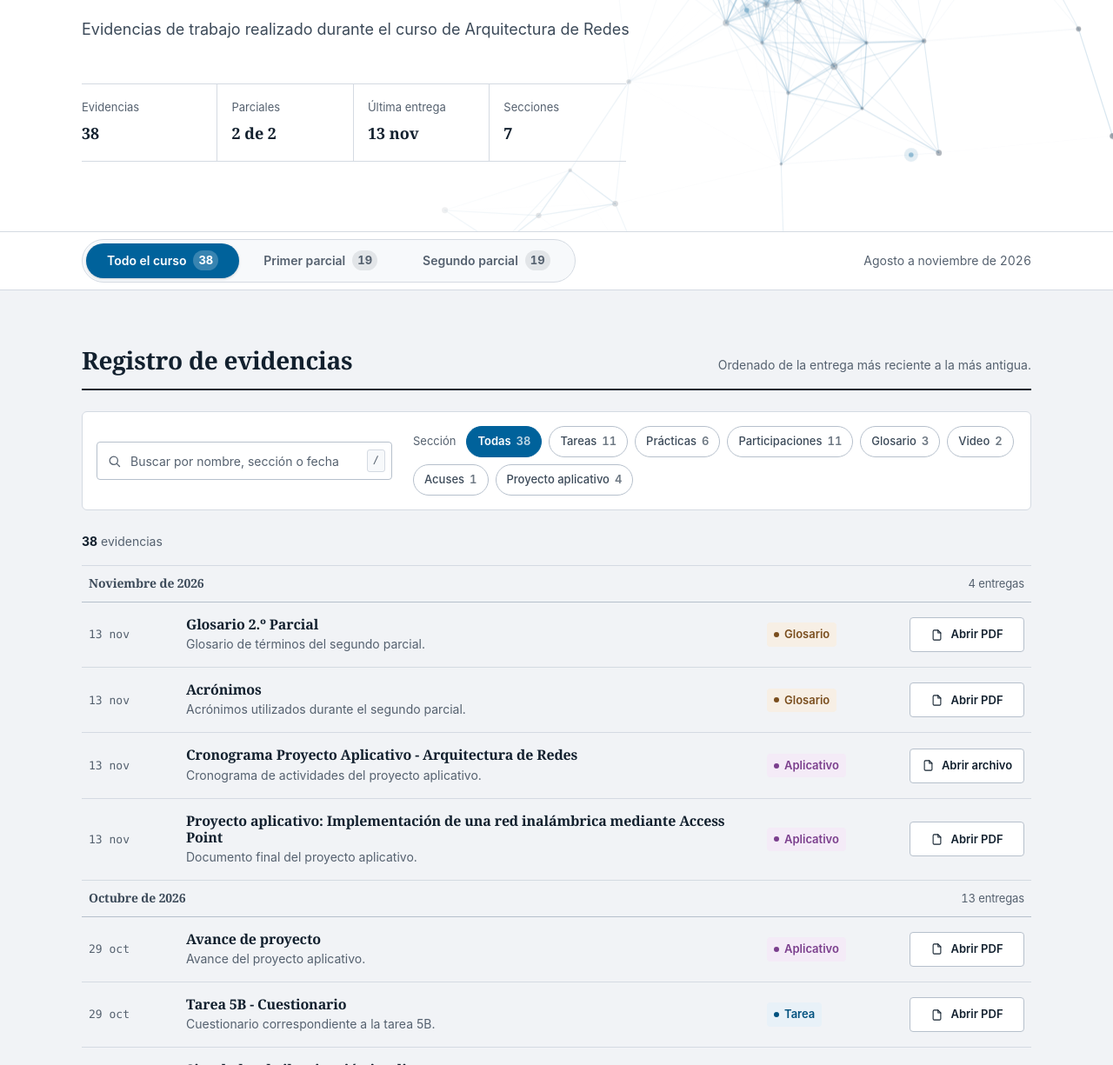
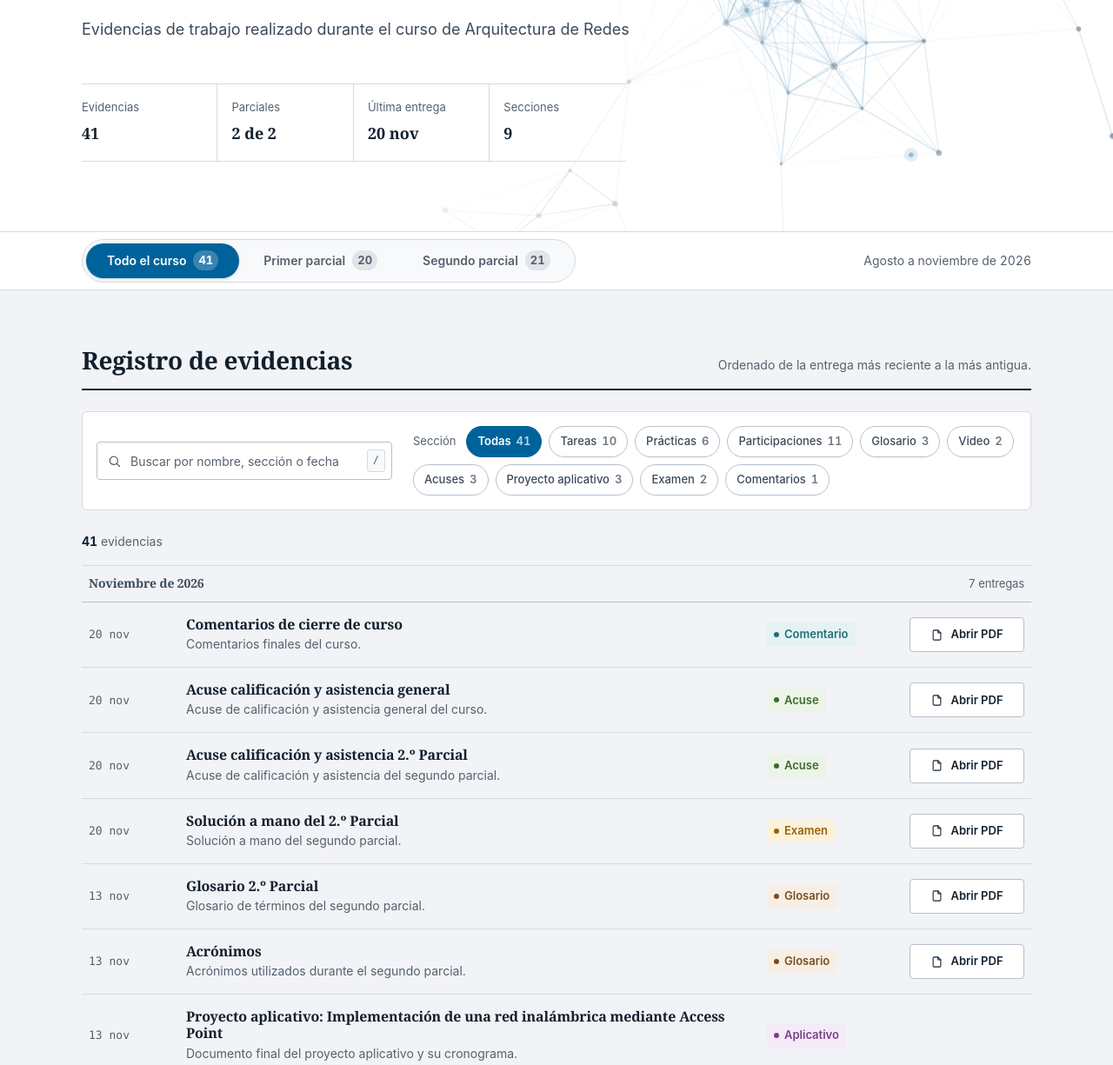
Before and after one commit to abimael10r-dotcom/Portafolio-Arquitectura-de-Redes---Abimael-Reyes-Gonzalez, a plain HTML site: page index.html in a window 1280 px wide. Shown: the part 360-1585 px from the top of the page at 87% size. Drawn offline with Linux system fonts and the light colour scheme; animation ran at ten frames a second.

Commit message:
Act 1 Parte 3

```diff
--- a/estilos.css
+++ b/estilos.css
@@ -36,6 +36,8 @@
     --c-proyecto:      #8e1729;  --c-proyecto-bg:      #f8eaec;
     --c-acuse:         #3d6b2c;  --c-acuse-bg:         #ebf4e6;
     --c-aplicativo:    #7b3f8d;  --c-aplicativo-bg:    #f4ebf7;
+    --c-examen:        #9a6200;  --c-examen-bg:        #fbf1dc;
+    --c-comentario:    #1f6f78;  --c-comentario-bg:    #e4f2f3;
 
     /* Tipografía */
     --serif: Georgia, "Iowan Old Style", "Times New Roman", Times, serif;
@@ -88,6 +90,8 @@
     --c-proyecto:      #ef8a99;  --c-proyecto-bg:      #33191f;
     --c-acuse:         #a3d68c;  --c-acuse-bg:         #1a2b14;
     --c-aplicativo:    #d5a6e6;  --c-aplicativo-bg:    #2b1a33;
+    --c-examen:        #e8c36a;  --c-examen-bg:        #2e2410;
+    --c-comentario:    #7fd0d8;  --c-comentario-bg:    #12292c;
 
     --shadow-dialog: 0 18px 48px rgba(0, 0, 0, .6);
     color-scheme: dark;
@@ -753,6 +757,8 @@ button { cursor: pointer; }
 .et-proyecto      { --et-fg: var(--c-proyecto);      --et-bg: var(--c-proyecto-bg); }
 .et-acuse         { --et-fg: var(--c-acuse);         --et-bg: var(--c-acuse-bg); }
 .et-aplicativo    { --et-fg: var(--c-aplicativo);    --et-bg: var(--c-aplicativo-bg); }
+.et-examen { --et-fg: var(--c-examen); --et-bg: var(--c-examen-bg); }
+.et-comentario { --et-fg: var(--c-comentario); --et-bg: var(--c-comentario-bg); }
 
 .abrir {
     display: inline-flex;
@@ -941,6 +947,8 @@ button { cursor: pointer; }
 .m-proyecto      { --et-fg: var(--c-proyecto);      --et-bg: var(--c-proyecto-bg); }
 .m-acuse         { --et-fg: var(--c-acuse);         --et-bg: var(--c-acuse-bg); }
 .m-aplicativo    { --et-fg: var(--c-aplicativo);    --et-bg: var(--c-aplicativo-bg); }
+.m-examen { --et-fg: var(--c-examen); --et-bg: var(--c-examen-bg); }
+.m-comentario { --et-fg: var(--c-comentario); --et-bg: var(--c-comentario-bg); }
 
 @media (prefers-reduced-motion: reduce) {
     .barra-tramo, .metrica-pista i { animation: none; }
--- a/index.html
+++ b/index.html
@@ -76,7 +76,7 @@
         <dl class="ficha-datos">
             <div>
                 <dt>Evidencias</dt>
-                <dd id="totalEvidencias">37</dd>
+                <dd id="totalEvidencias">41</dd>
             </div>
             <div>
                 <dt>Parciales</dt>
@@ -84,11 +84,11 @@
             </div>
             <div>
                 <dt>Última entrega</dt>
-                <dd id="ultimaEntrega">13 nov</dd>
+                <dd id="ultimaEntrega">20 nov</dd>
             </div>
             <div>
                 <dt>Secciones</dt>
-                <dd id="totalSecciones">7</dd>
+                <dd id="totalSecciones">9</dd>
             </div>
         </dl>
     </div>
@@ -99,13 +99,13 @@
     <div class="contenedor parciales-fila">
         <div class="parciales-grupo" id="grupoParciales" role="group" aria-label="Elegir parcial">
             <button class="pestana" type="button" data-parcial="todos" aria-pressed="true">
-                Todo el curso <b>37</b>
+                Todo el curso <b>41</b>
             </button>
             <button class="pestana" type="button" data-parcial="primer" aria-pressed="false">
-                Primer parcial <b>19</b>
+                Primer parcial <b>20</b>
             </button>
             <button class="pestana" type="button" data-parcial="segundo" aria-pressed="false">
-                Segundo parcial <b>18</b>
+                Segundo parcial <b>21</b>
             </button>
         </div>
         <p class="parciales-nota" id="notaParcial">Agosto a noviembre de 2026</p>
--- a/script.js
+++ b/script.js
@@ -11,10 +11,16 @@
 /* ---------- 1. Datos ---------- */
 
 const evidencias = [
+    { fecha:"2026-11-20", fechaTexto:"20 de noviembre", titulo:"Comentarios de cierre de curso", categoria:"comentario", parcial:"segundo", descripcion:"Comentarios finales del curso.", archivo:"archivos/segundo-parcial/Comentario/Comentarios de cierre de curso.pdf" },
+    { fecha:"2026-11-20", fechaTexto:"20 de noviembre", titulo:"Acuse calificación y asistencia general", categoria:"acuse", parcial:"segundo", descripcion:"Acuse de calificación y asistencia general del curso.", archivo:"archivos/segundo-parcial/Acuses/Acuse calificación y asistencia general - Abimael Reyes Gonzalez.pdf" },
+    { fecha:"2026-11-20", fechaTexto:"20 de noviembre", titulo:"Acuse calificación y asistencia 2.º Parcial", categoria:"acuse", parcial:"segundo", descripcion:"Acuse de calificación y asistencia del segundo parcial.", archivo:"archivos/segundo-parcial/Acuses/Acuse calificación y asistencia 2º Parcial – Abimael Reyes Gonzalez.pdf" },
+    { fecha:"2026-11-20", fechaTexto:"20 de noviembre", titulo:"Solución a mano del 2.º Parcial", categoria:"examen", parcial:"segundo", descripcion:"Solución a mano del segundo parcial.", archivo:"archivos/segundo-parcial/Examen/Solución a mano del 2º Parcial - Abimael Reyes Gonzalez.pdf" },
     { fecha:"2026-11-13", fechaTexto:"13 de noviembre", titulo:"Glosario 2.º Parcial", categoria:"glosario", parcial:"segundo", descripcion:"Glosario de términos del segundo parcial.", archivo:"archivos/segundo-parcial/Glosario/Glosario 2º Parcial - Abimael Reyes Gonzalez.pdf" },
     { fecha:"2026-11-13", fechaTexto:"13 de noviembre", titulo:"Acrónimos", categoria:"glosario", parcial:"segundo", descripcion:"Acrónimos utilizados durante el segundo parcial.", archivo:"archivos/segundo-parcial/Acronimos/Acrónimos  -  Abimael Reyes Gonzalez.pdf" },
-    { fecha:"2026-11-13", fechaTexto:"13 de noviembre", titulo:"Cronograma Proyecto Aplicativo - Arquitectura de Redes", categoria:"aplicativo", parcial:"segundo", descripcion:"Cronograma de actividades del proyecto aplicativo.", archivo:"archivos/segundo-parcial/Proyecto Aplicativo/Cronograma Proyecto Aplicativo - Arquitectura de Redes.xlsx" },
-    { fecha:"2026-11-13", fechaTexto:"13 de noviembre", titulo:"Proyecto aplicativo: Implementación de una red inalámbrica mediante Access Point", categoria:"aplicativo", parcial:"segundo", descripcion:"Documento final del proyecto aplicativo.", archivo:"archivos/segundo-parcial/Proyecto Aplicativo/Implementación de una red inalámbrica mediante Access Point.pdf" },
+    { fecha:"2026-11-13", fechaTexto:"13 de noviembre", titulo:"Proyecto aplicativo: Implementación de una red inalámbrica mediante Access Point", categoria:"aplicativo", parcial:"segundo", descripcion:"Documento final del proyecto aplicativo y su cronograma.", archivos:[
+            { tipo:"pdf", etiqueta:"Abrir PDF", ruta:"archivos/segundo-parcial/Proyecto Aplicativo/Implementación de una red inalámbrica mediante Access Point.pdf" },
+            { tipo:"otro", etiqueta:"Cronograma (Excel)", ruta:"archivos/segundo-parcial/Proyecto Aplicativo/Cronograma Proyecto Aplicativo - Arquitectura de Redes.xlsx" }
+        ] },
     { fecha:"2026-10-29", fechaTexto:"29 de octubre", titulo:"Avance de proyecto", categoria:"aplicativo", parcial:"segundo", descripcion:"Avance del proyecto aplicativo.", archivo:"archivos/segundo-parcial/Proyecto Aplicativo/avance_de_proyecto.pdf" },
     { fecha:"2026-10-29", fechaTexto:"29 de octubre", titulo:"Tarea 5B - Cuestionario", categoria:"tarea", parcial:"segundo", descripcion:"Cuestionario correspondiente a la tarea 5B.", archivo:"archivos/segundo-parcial/Tareas/Tarea 5B Cuestionario - Abimael Reyes Gonzalez.pdf" },
     { fecha:"2026-10-23", fechaTexto:"23 de octubre", titulo:"Simulador de iluminación inteligente", categoria:"tarea", parcial:"segundo", descripcion:"Simulador de domótica con su documento de evidencia.", archivos:[
@@ -43,7 +49,7 @@ const evidencias = [
     { fecha:"2026-10-02", fechaTexto:"2 de octubre", titulo:"Actividad de sesión 2B - Cuestionario", categoria:"participacion", parcial:"segundo", descripcion:"Cuestionario realizado durante la sesión 2B.", archivo:"archivos/segundo-parcial/Participaciones/Actividad de sesión 2B Cuestionario - Abimael Reyes Gonzalez.pdf" },
     { fecha:"2026-10-01", fechaTexto:"1 de octubre", titulo:"Práctica 1B - Diagnóstico del rendimiento de una conexión WAN", categoria:"practica", parcial:"segundo", descripcion:"Diagnóstico del rendimiento de una conexión WAN.", archivo:"archivos/segundo-parcial/Practicas/Práctica 1B Diagnóstico del rendimiento de una conexión WAN.pdf" },
     { fecha:"2026-09-25", fechaTexto:"25 de septiembre", titulo:"Participación Sesión 1B - Velocidad de servicio de Internet", categoria:"participacion", parcial:"segundo", descripcion:"Participación sobre la velocidad del servicio de Internet.", archivo:"archivos/segundo-parcial/Participaciones/Participación Sesión 1B Velocidad de servicio de Internet - Abimael Reyes Gonzalez.pdf" },
-    { fecha:"2026-09-24", fechaTexto:"24 de septiembre", titulo:"T0B Sol 1er parcial", categoria:"tarea", parcial:"segundo", descripcion:"Solución del primer parcial.", archivo:"archivos/segundo-parcial/Tareas/T0B Sol 1er parcial - Abimael Reyes Gonzalez.pdf" },
+    { fecha:"2026-09-24", fechaTexto:"24 de septiembre", titulo:"T0B Sol 1er parcial", categoria:"examen", parcial:"primer", descripcion:"Solución del primer parcial.", archivo:"archivos/primer-parcial/Examen/T0B Sol 1er parcial - Abimael Reyes Gonzalez.pdf" },
     { fecha:"2026-09-18", fechaTexto:"18 de septiembre", titulo:"Acuse de calificación del 1er Parcial", categoria:"acuse", parcial:"primer", descripcion:"Acuse con la calificación del primer parcial.", archivo:"archivos/primer-parcial/Acuse/Acuse de calificación del 1er Parcial.png" },
     { fecha:"2026-09-17", fechaTexto:"17 de septiembre", titulo:"Glosario 1er Parcial - Abimael Reyes Gonzalez", categoria:"glosario", parcial:"primer", descripcion:"Glosario de términos del primer parcial.", archivo:"archivos/primer-parcial/glosario/Glosario 1er Parcial - Abimael Reyes Gonzalez.pdf" },
     { fecha:"2026-09-11", fechaTexto:"11 de septiembre", titulo:"P6 - English Participation - Abimael Reyes González", categoria:"participacion", parcial:"primer", descripcion:"Participación realizada en idioma inglés.", archivo:"archivos/primer-parcial/participaciones/P6 - English Participation - Abimael Reyes Gonzalez.pdf" },
@@ -72,7 +78,9 @@ const categorias = [
     { id:"glosario",      titulo:"Glosario",       singular:"Glosario",      resumen:"Glosarios y acrónimos de los parciales." },
     { id:"proyecto",      titulo:"Video",          singular:"Video",         resumen:"Propuesta y video del artículo en inglés." },
     { id:"acuse",         titulo:"Acuses",         singular:"Acuse",         resumen:"Acuses de calificación y asistencia." },
-    { id:"aplicativo",    titulo:"Proyecto aplicativo", singular:"Aplicativo", resumen:"Documentos del proyecto aplicativo del segundo parcial." }
+    { id:"aplicativo",    titulo:"Proyecto aplicativo", singular:"Aplicativo", resumen:"Documentos del proyecto aplicativo del segundo parcial." },
+    { id:"examen",        titulo:"Examen",         singular:"Examen",        resumen:"Soluciones de los exámenes parciales." },
+    { id:"comentario",    titulo:"Comentarios",    singular:"Comentario",    resumen:"Comentarios de cierre del curso." }
 ];
 
 const MESES = ["enero","febrero","marzo","abril","mayo","junio","julio","agosto","septiembre","octubre","noviembre","diciembre"];
@@ -315,7 +323,10 @@ function actualizarConteos() {
     const base = deParcial();
     $$("#filtrosCategoria .chip b").forEach((b) => {
         const id = b.dataset.total;
-        b.textContent = id === "todas" ? base.length : base.filter((e) => e.categoria === id).length;
+        const n = id === "todas" ? base.length : base.filter((e) => e.categoria === id).length;
+        b.textContent = n;
+        // Una sección sin evidencias en el parcial elegido no se muestra
+        b.closest(".chip").hidden = id !== "todas" && n === 0;
     });
 }
 
@@ -345,7 +356,7 @@ function dibujarTablero() {
 
     const resumen = [
         { cifra: total, etiqueta: "Actividades registradas", destacado: true },
-        { cifra: categorias.length, etiqueta: "Tipos de actividad" },
+        { cifra: categorias.filter((c) => evidencias.some((e) => e.categoria === c.id)).length, etiqueta: "Tipos de actividad" },
         { cifra: documentos, etiqueta: `Documentos, ${videos} video${videos === 1 ? "" : "s"}${audios ? ` y ${audios} audio${audios === 1 ? "" : "s"}` : ""}` },
         { cifra: `${conEntregas}/${parciales.length}`, etiqueta: "Parciales con entregas" }
     ];
@@ -384,7 +395,7 @@ function dibujarTablero() {
 
         const reparto = parciales.map((p) => {
             const k = evidencias.filter((e) => e.categoria === c.id && e.parcial === p.id).length;
-            return `<span class="${k ? "" : "vacia"}"><i></i>${p.nombre} <b>${k}</b></span>`;
+            return k ? `<span><i></i>${p.nombre} <b>${k}</b></span>` : "";
         }).join("");
 
         return `
@@ -425,7 +436,7 @@ function dibujarPortada() {
     $("#ultimaEntrega").textContent = fechaCorta(ordenadas[0].fecha);
     // Las cifras de las pestañas salen de los datos, no del HTML
     $("#fichaTotal").textContent = textoArchivos();
-    $("#totalSecciones").textContent = categorias.length;
+    $("#totalSecciones").textContent = categorias.filter((c) => evidencias.some((e) => e.categoria === c.id)).length;
 
     $$("#grupoParciales .pestana").forEach((p) => {
         const id = p.dataset.parcial;
```
Also changed, not shown: 5 other files.
